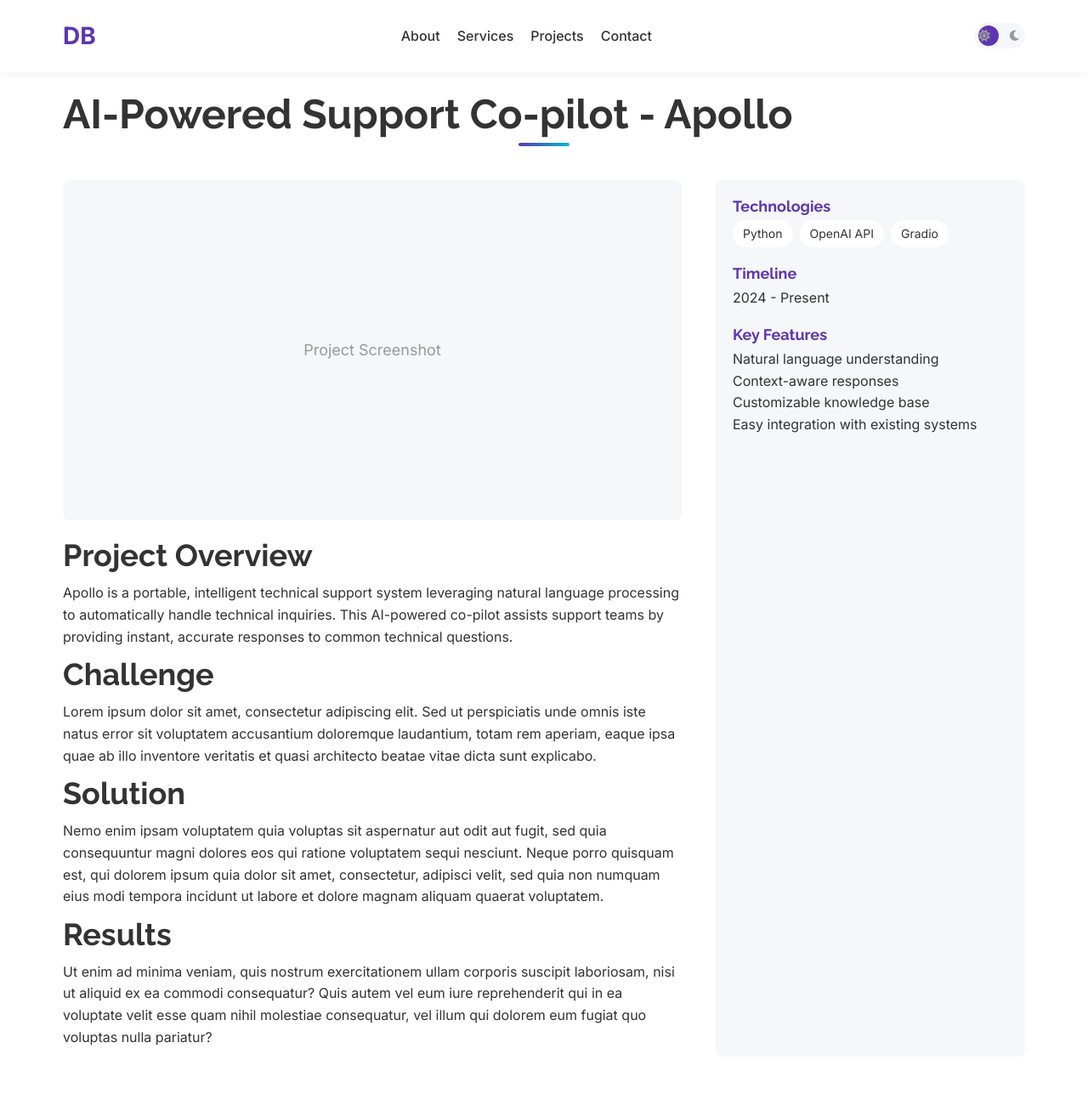
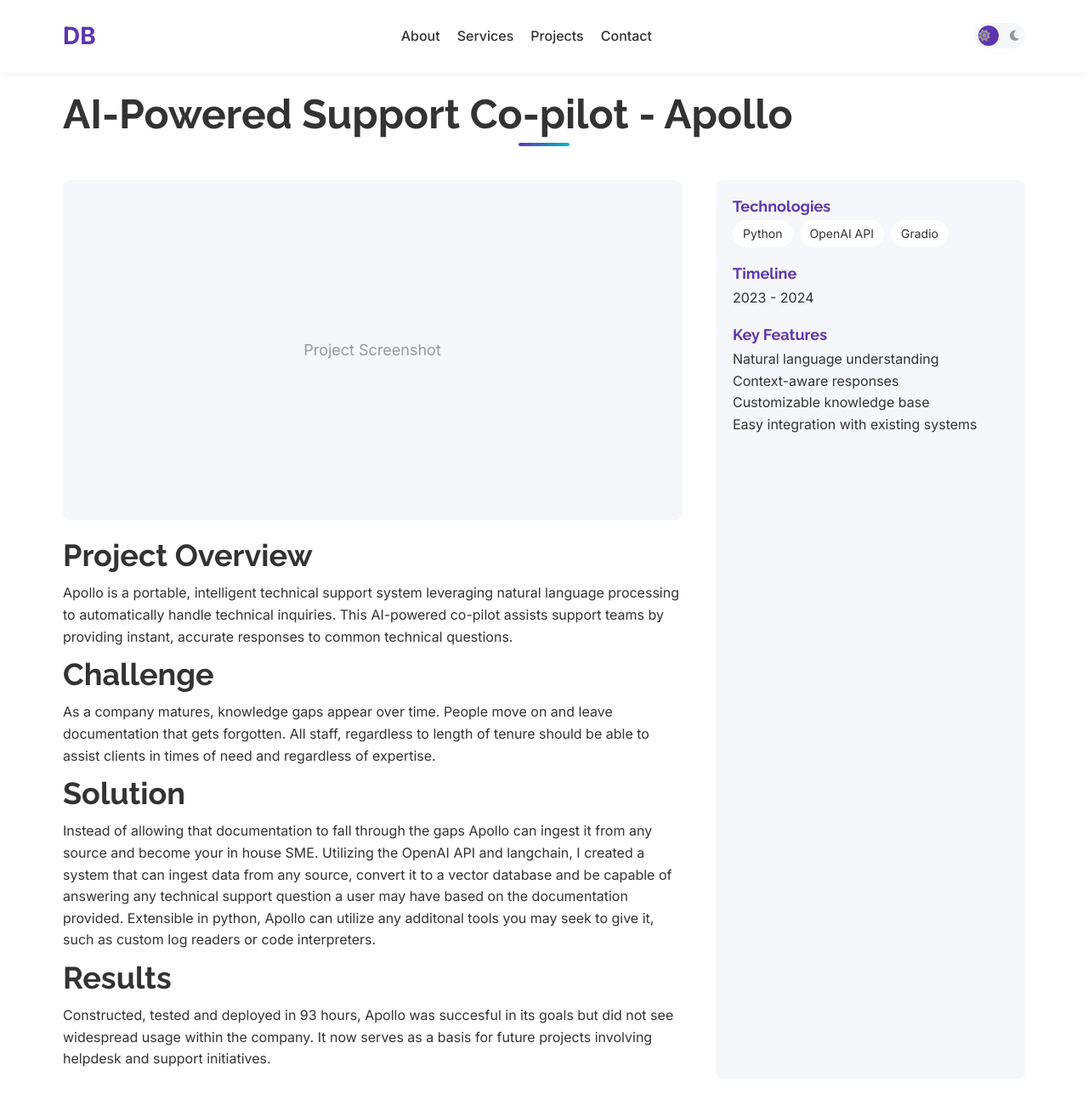
Before and after one commit to DaveWibs/portfolio, a plain HTML site: page projects/apollo/index.html in a window 1280 px wide. Shown: the top 1300 px of the page at 85% size. Drawn offline with Linux system fonts and the light colour scheme.

Commit message:
updates to project - Apollo

```diff
--- a/projects/apollo/index.html
+++ b/projects/apollo/index.html
@@ -130,13 +130,13 @@
                         <p>Apollo is a portable, intelligent technical support system leveraging natural language processing to automatically handle technical inquiries. This AI-powered co-pilot assists support teams by providing instant, accurate responses to common technical questions.</p>
 
                         <h2>Challenge</h2>
-                        <p>Lorem ipsum dolor sit amet, consectetur adipiscing elit. Sed ut perspiciatis unde omnis iste natus error sit voluptatem accusantium doloremque laudantium, totam rem aperiam, eaque ipsa quae ab illo inventore veritatis et quasi architecto beatae vitae dicta sunt explicabo.</p>
+                        <p>As a company matures, knowledge gaps appear over time. People move on and leave documentation that gets forgotten. All staff, regardless to length of tenure should be able to assist clients in times of need and regardless of expertise.</p>
 
                         <h2>Solution</h2>
-                        <p>Nemo enim ipsam voluptatem quia voluptas sit aspernatur aut odit aut fugit, sed quia consequuntur magni dolores eos qui ratione voluptatem sequi nesciunt. Neque porro quisquam est, qui dolorem ipsum quia dolor sit amet, consectetur, adipisci velit, sed quia non numquam eius modi tempora incidunt ut labore et dolore magnam aliquam quaerat voluptatem.</p>
+                        <p>Instead of allowing that documentation to fall through the gaps Apollo can ingest it from any source and become your in house SME. Utilizing the OpenAI API and langchain, I created a system that can ingest data from any source, convert it to a vector database and be capable of answering any technical support question a user may have based on the documentation provided. Extensible in python, Apollo can utilize any additonal tools you may seek to give it, such as custom log readers or code interpreters.</p>
 
                         <h2>Results</h2>
-                        <p>Ut enim ad minima veniam, quis nostrum exercitationem ullam corporis suscipit laboriosam, nisi ut aliquid ex ea commodi consequatur? Quis autem vel eum iure reprehenderit qui in ea voluptate velit esse quam nihil molestiae consequatur, vel illum qui dolorem eum fugiat quo voluptas nulla pariatur?</p>
+                        <p>Constructed, tested and deployed in 93 hours, Apollo was succesful in its goals but did not see widespread usage within the company. It now serves as a basis for future projects involving helpdesk and support initiatives.</p>
                     </div>
                     <div class="project-sidebar">
                         <div class="project-info-item">
@@ -149,7 +149,7 @@
                         </div>
                         <div class="project-info-item">
                             <h3>Timeline</h3>
-                            <p>2024 - Present</p>
+                            <p>2023 - 2024</p>
                         </div>
                         <div class="project-info-item">
                             <h3>Key Features</h3>
```
